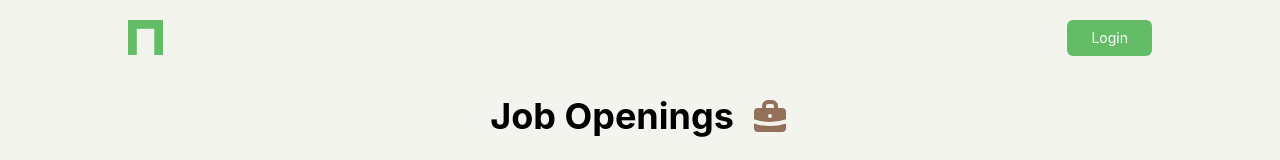
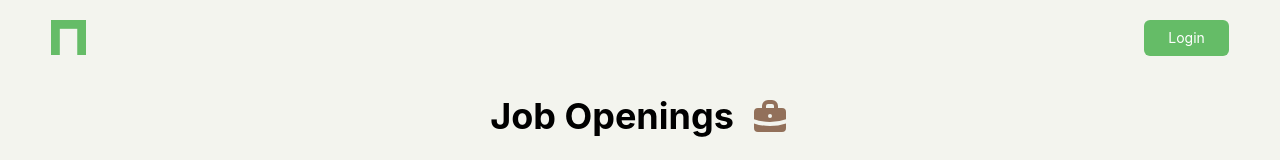
Before and after one commit to Emuolanari/inploi_test, a Next.js app: page /jobs in a window 1280 px wide. Shown: the top 160 px of the page. Built offline with nearby package versions, Linux system fonts and the light colour scheme; no server answers.

Commit message:
remove weird url behaviour

```diff
--- a/pages/jobs.tsx
+++ b/pages/jobs.tsx
@@ -71,7 +71,7 @@
                 />
               </div>
               <Hits hitComponent={JobCard} />
-              <Configure hitsPerPage={10} />
+              {/* <Configure hitsPerPage={10} /> */}
               <Pagination />
             </div>
           </InstantSearchComponent>
--- a/src/components/Nav/Nav.tsx
+++ b/src/components/Nav/Nav.tsx
@@ -3,7 +3,7 @@
 
 const Nav: React.FC = () => {
   return (
-    <div className="flex justify-between py-5 px-[10%]">
+    <div className="flex justify-between py-5 px-[4%]">
       <Link href="/" className="">
         <Image src="/Paradigmo_Logo.png" alt="logo" height={35} width={35} />
       </Link>
```
